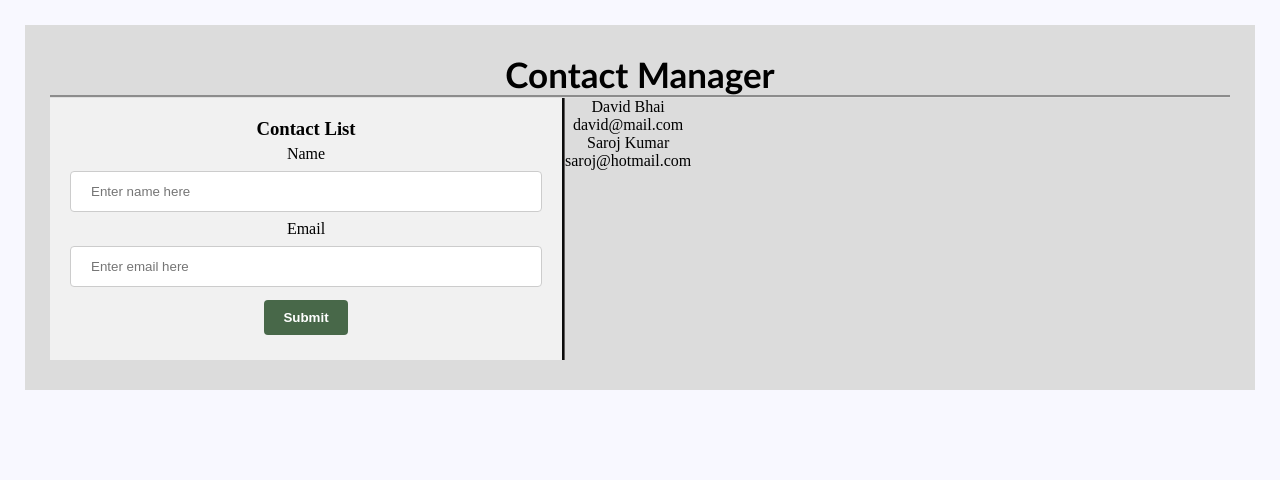
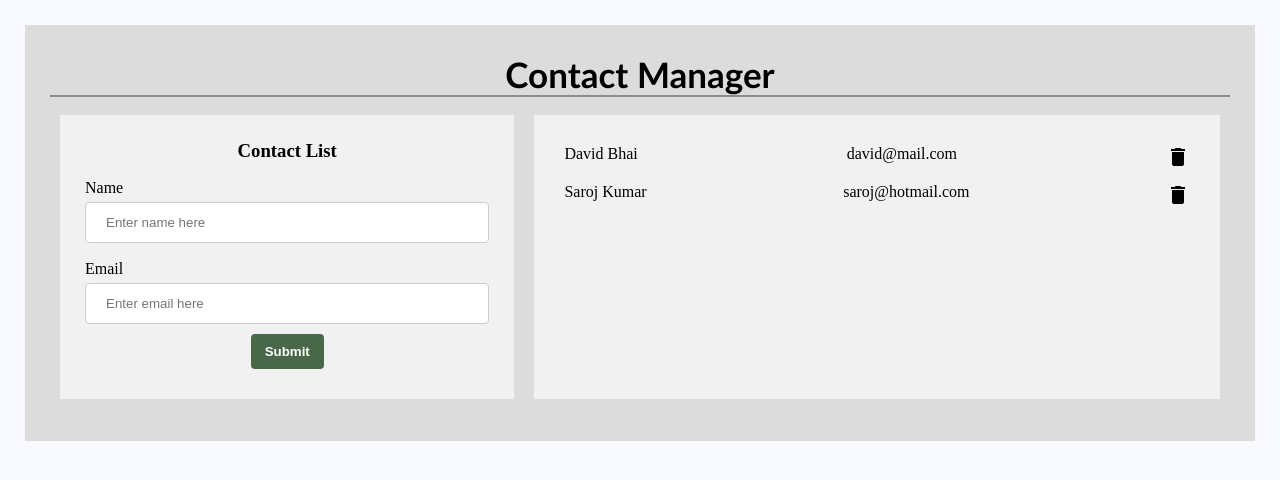
Before and after one commit to Binay9/Contact-App, a React (Create React App) app: page / in a window 1280 px wide. Shown: the top 480 px of the page. Built offline with nearby package versions, Linux system fonts and the light colour scheme.

Commit message:
list update

```diff
--- a/package.json
+++ b/package.json
@@ -1,8 +1,8 @@
 {
-  "proxy": "http://localhost:3000",
   "name": "contact-app",
   "version": "0.1.0",
   "private": true,
+  "proxy": "http://localhost:3000",
   "dependencies": {
     "@testing-library/jest-dom": "^5.16.3",
     "@testing-library/react": "^12.1.4",
--- a/public/index.html
+++ b/public/index.html
@@ -24,6 +24,7 @@
   <!-- <link href="https://cdnjs.cloudflare.com/ajax/libs/semantic-ui/2.4.1/semantic.min.css" rel="stylesheet"> -->
   <!-- <link rel="stylesheet" href="https://cdn.jsdelivr.net/npm/bootstrap-icons@1.8.1/font/bootstrap-icons.css"> -->
   <!-- <link href="https://cdn.jsdelivr.net/npm/bootstrap@5.1.3/dist/css/bootstrap.min.css" rel="stylesheet" integrity="sha384-1BmE4kWBq78iYhFldvKuhfTAU6auU8tT94WrHftjDbrCEXSU1oBoqyl2QvZ6jIW3" crossorigin="anonymous"> -->
+  <link href="https://fonts.googleapis.com/icon?family=Material+Icons" rel="stylesheet">
   <title>Contact App</title>
 </head>
 
--- a/src/components/AddContact.js
+++ b/src/components/AddContact.js
@@ -6,12 +6,12 @@ class AddContact extends React.Component {
             <div className='row-item1'>
                 <h3 className='subHead'>Contact List</h3>
                 <form>
-                    <div className="mb-3">
+                    <div>
                         <label htmlFor="name" className="form-label">Name</label>
                         <input type="text" className="form-control" id="name" placeholder="Enter name here" />
                     </div>
 
-                    <div className="mb-3">
+                    <div>
                         <label htmlFor="email" className="form-label">Email</label>
                         <input type="email" className="form-control" id="email" placeholder="Enter email here"/>
                     </div>
--- a/src/components/App.css
+++ b/src/components/App.css
@@ -4,7 +4,6 @@
 }
 
 body {
-    /* rgb(233, 233, 233) */
     background-color: #F8F8FF;
     text-align: center;
   }
@@ -29,25 +28,24 @@ body {
 
 .row {
   display: flex;
-  flex-wrap: wrap;
-  margin-bottom: 5px;
-  /* justify-content: space-evenly;
-   */
+  justify-content: space-between;
+  /* flex-wrap: wrap; */
+  /* justify-content: space-around; */
+  /* align-items: center; */
+  margin: 7px 0;
 }
 
 .row-item1 {
-  /* flex: 50%; */
-  width: 40%;
+  width: 35%;
   background-color: #f1f1f1;
-  padding: 20px;
-  border-right-style: groove;
-  border-color: rgb(97, 94, 94);
+  padding: 25px;
+  margin: 10px;
 }
 
 input[type=text], [type=email]{
   width: 100%;
   padding: 12px 20px;
-  margin: 8px 0;
+  margin: 5px 0;
   display: inline-block;
   border: 1px solid #ccc;
   border-radius: 4px;
@@ -70,15 +68,33 @@ input[type=submit]:hover {
   background-color: #1a721f;
 }
 
-label.form-label {
-  text-align: justify;
+.form-label{
+    display: inline-block;
+    width: 100%;
+    margin-top: 7px;
+    padding-top: 5px;
+    text-align: left;
 }
 
-/* .row-item2 {
-  flex: 50%;
+
+.row-item2 {
+  width: 55%;
   background-color: #f1f1f1;
-  padding: 20px;
-} */
+  padding: 25px;
+  margin: 10px;
+}
+
+.myList {
+   display: flex;
+   justify-content: space-between;
+   padding: 5px;
+
+}
+
+
+
+
+
 
 
 /* .App {
--- a/src/components/ContactList.js
+++ b/src/components/ContactList.js
@@ -4,14 +4,17 @@ const ContactList = (props) => {
 
     const renderContactList = props.contacts.map((contact) => {
         return (
-            <div key={contact.id}>
+            <div key={contact.id} className='myList'>
                 <div>{contact.name}</div>
                 <div>{contact.email}</div>
+                <div>
+                    <i className="material-icons">delete</i>
+                </div>
             </div>
         );
     })
 
-    return <div>{renderContactList}</div>
+    return <div className='row-item2'>{renderContactList}</div>
 };
 
 export default ContactList;
```
